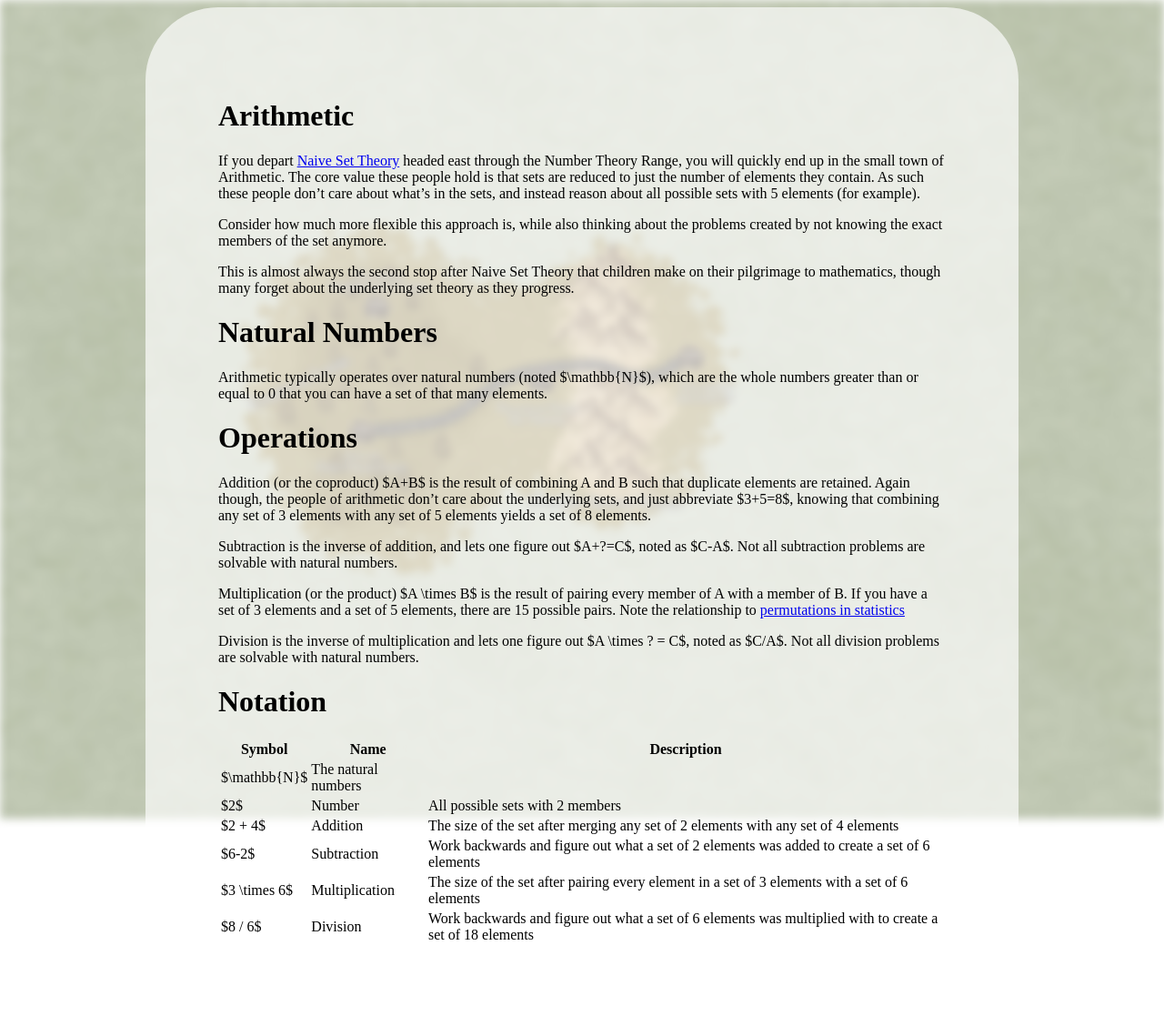
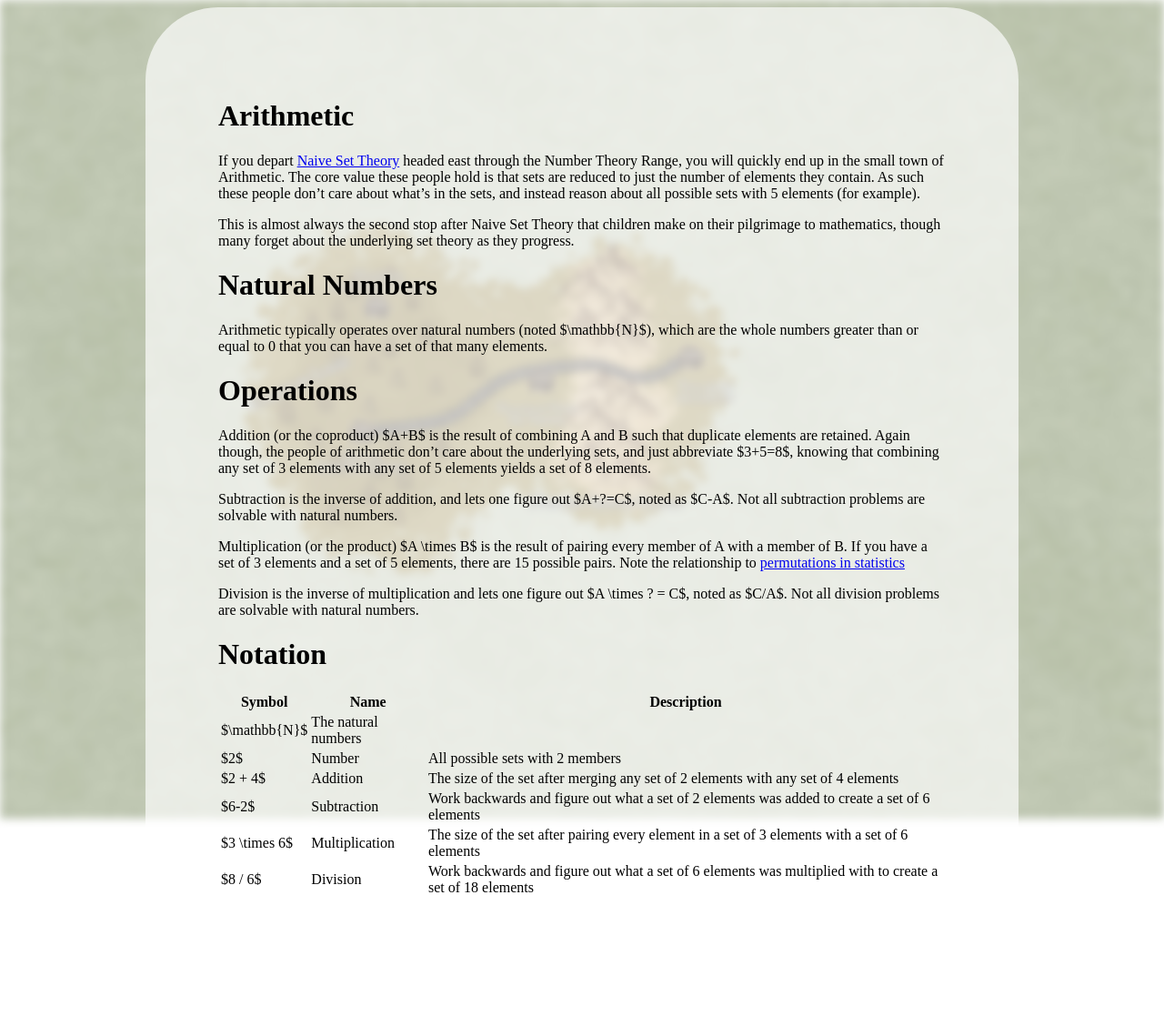
Before and after one commit to Codesmith512/mapth, a Jekyll site: the page built from topics/arithmetic.md, in a window 1280 px wide. Shown: the whole page at 91% size. Built offline with Jekyll 4.4.1, drawn with Linux system fonts in a browser that asks for light colours; our own code applies the rules of GitHub Pages for plain Markdown files; a script that is not in the unit is left out; after the commit the page ends 1076 px from its top, so only the background shows below that.

Commit message:
Normalized terminology

```diff
--- a/topics/arithmetic.md
+++ b/topics/arithmetic.md
@@ -1,12 +1,10 @@
 ---
 title: arithmetic
 area: number theory
-rigor: camp
+rigor: village
 ---
 
 If you depart [Naive Set Theory](./naive_set_theory.html) headed east through the Number Theory Range, you will quickly end up in the small town of Arithmetic. The core value these people hold is that sets are reduced to just the number of elements they contain. As such these people don’t care about what’s in the sets, and instead reason about all possible sets with 5 elements (for example).
-
-Consider how much more flexible this approach is, while also thinking about the problems created by not knowing the exact members of the set anymore.
 
 This is almost always the second stop after Naive Set Theory that children make on their pilgrimage to mathematics, though many forget about the underlying set theory as they progress.
 
```
Also changed, not shown: readme.md (+1 -1 lines), topics/logic_zero_order.md (renamed from topics/logic_propositional.md, +8 -4 lines), topics/naive_set_theory.md (+3 -1 lines).
